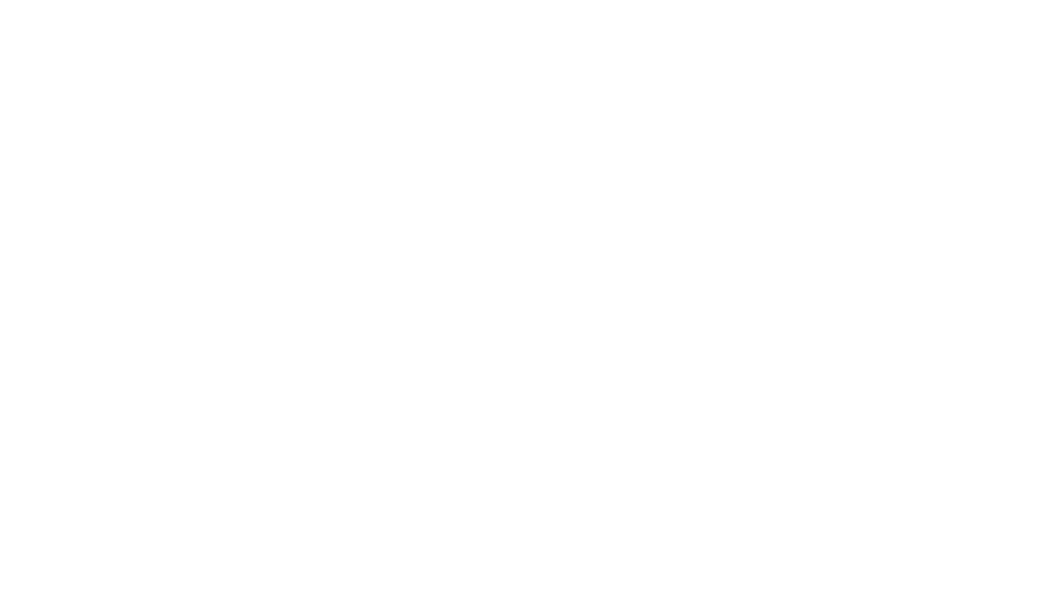
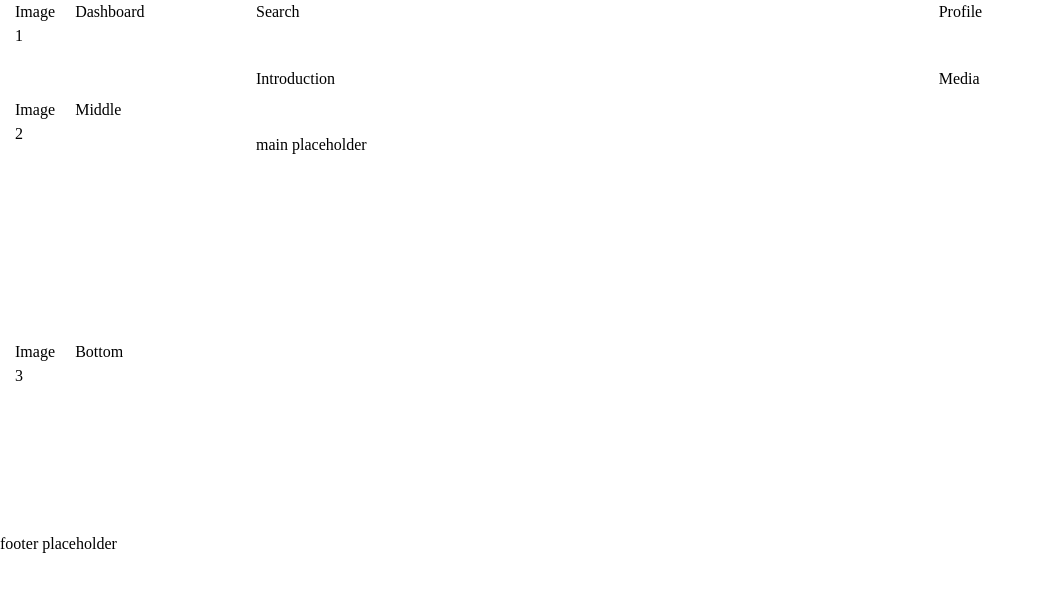
Before and after one commit to eltonbautista/odin-admin-dashboard, a plain HTML site: page index.html in a window 1280 px wide. Shown: the whole page, without its empty margins (0-1044 px from the left). Drawn offline with Linux system fonts and the light colour scheme.

Commit message:
working on the template, a bit more annoying that I thought it would be since I can't draw on the screen.

```diff
--- a/index.html
+++ b/index.html
@@ -7,9 +7,45 @@
     <link rel="stylesheet" href="style.css">
     <title>Document</title>
 </head>
+<!--
+    1. We will have a container that contains 2 columns (1fr 4fr) and 3 rows (2fr 6fr 1fr)
+    2. For the header we'll start by making it a grid that is 1 column long and 2 rows (1fr 1fr). We'll break the items up accordingly inside and turn each necessary item into a grid if needed.
+    3. The sidebar will have 2 columns (1fr 3fr) and 3 rows (1fr 2fr 2fr);
+
+-->
 <body>
 
+    <div class="container">
 
+        <header class="header">
+            <div class="header-top">
+                <div class="search-bar">Search</div>
+                <div class="user-profile">Profile</div>
+            </div>
+            <div class="header-bottom">
+                <div class="introduction">Introduction</div>
+                <div class="media">Media</div>
+            </div>
+        </header>
+
+        <div class="sidebar">
+                <div class="sidebar-image-one">Image 1</div>
+                <div class="sidebar-text-one">Dashboard</div>
+                <div class="sidebar-image-two">Image 2</div>
+                <div class="sidebar-text-two">Middle</div>
+                <div class="sidebar-image-three">Image 3</div>
+                <div class="sidebar-text-three">Bottom</div>
+        </div>
+
+        <div class="main">
+            <div>main placeholder</div>
+        </div>
+
+        <footer class="footer">
+            <div>footer placeholder</div>
+        </footer>
+
+    </div>
 
 </body>
 </html>
--- a/style.css
+++ b/style.css
@@ -0,0 +1,79 @@
+/*
+  Josh's Custom CSS Reset
+  https://www.joshwcomeau.com/css/custom-css-reset/
+*/
+*, *::before, *::after {
+    box-sizing: border-box;
+  }
+  * {
+    margin: 0;
+  }
+  html, body {
+    height: 100%;
+  }
+  body {
+    line-height: 1.5;
+    -webkit-font-smoothing: antialiased;
+  }
+  img, picture, video, canvas, svg {
+    display: block;
+    max-width: 100%;
+  }
+  input, button, textarea, select {
+    font: inherit;
+  }
+  p, h1, h2, h3, h4, h5, h6 {
+    overflow-wrap: break-word;
+  }
+  #root, #__next {
+    isolation: isolate;
+  }
+
+  .container {
+      display: grid;
+      grid-template: 2fr 6fr 1fr / 1fr 4fr;
+      grid-template-areas:
+      "sidebar header"
+      "sidebar main"
+      "footer footer";
+  }
+
+/* HEADER */
+  .header {
+      grid-area: header;
+      display: grid;
+      grid-template-rows: repeat(2, 1fr);
+  }
+
+  .header div {
+      display: grid;
+      grid-template-columns: 2fr 1fr;
+  }
+
+
+
+
+/* SIDEBAR */
+
+  .sidebar {
+      grid-area: sidebar;
+      display: grid;
+      grid-template-rows: 1fr 4fr 4fr;
+      grid-template-columns: 1fr 4fr;
+      row-gap: 50px;
+      column-gap: 15px;
+      padding-left: 15px;
+  }
+
+
+
+
+
+
+  .main {
+      grid-area: main;
+  }
+
+  .footer {
+      grid-area: footer;
+  }
```
Also changed, not shown: 1 other file.
